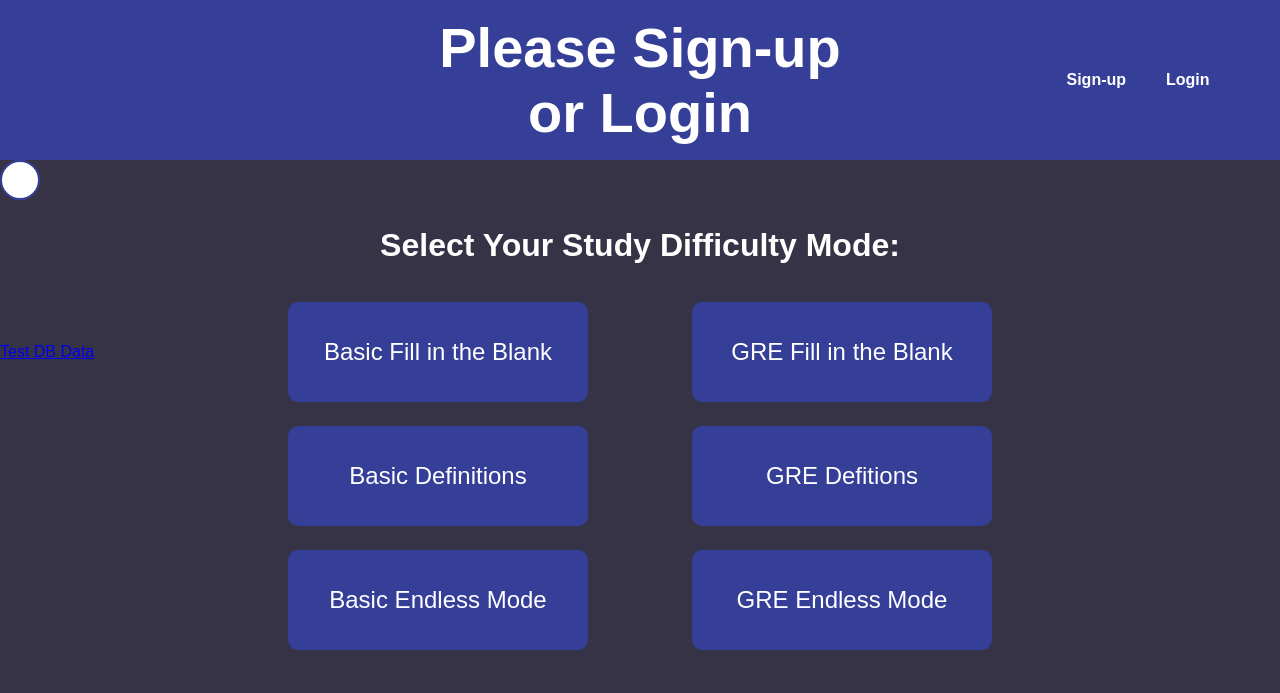
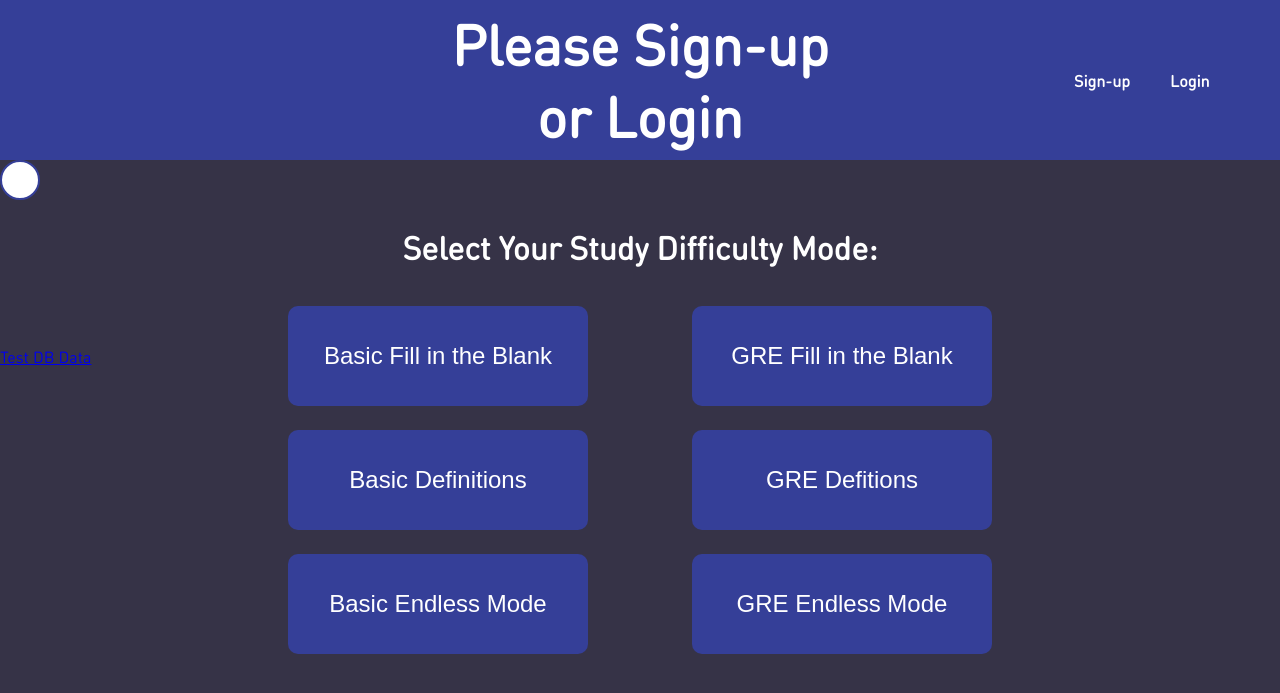
Before and after one commit to a0a912/Group-22-Agile, a Flask app: page / in a window 1280 px wide. Shown: the top 693 px of the page. Run offline with Flask 3, Linux system fonts and the light colour scheme; some web fonts are replaced.

Commit message:
Changing CSS on home

```diff
--- a/static/bootstrap/css/HomePageCSS.css
+++ b/static/bootstrap/css/HomePageCSS.css
@@ -1,13 +1,13 @@
 @font-face {
     font-family: 'FeatherBold';
-    src: url('Feather Bold.ttf') format('truetype');
+    src: url('font/Feather Bold.ttf') format('truetype');
 
     font-weight: normal;
     font-style: normal;
 }
 @font-face {
-    font-family: 'dine-round';
-    src: url('DINRoundPro.ttf') format('truetype');
+    font-family: 'din-round';
+    src: url('font/DINRoundPro.ttf') format('truetype');
 }
 
 :root {
@@ -35,7 +35,7 @@
 
 #Welcome{
     text-align: center;
-    font-family: 'dine-round', sans-serif;
+    font-family: 'din-round', sans-serif;
     color: white;
     margin: 0px;
     padding: 0px;
@@ -77,7 +77,7 @@
 }
 
 body{
-    font-family: 'dine-round', sans-serif;
+    font-family: 'din-round', sans-serif;
     background-color: white;
     margin: 0px;
     padding: 0px;
```
